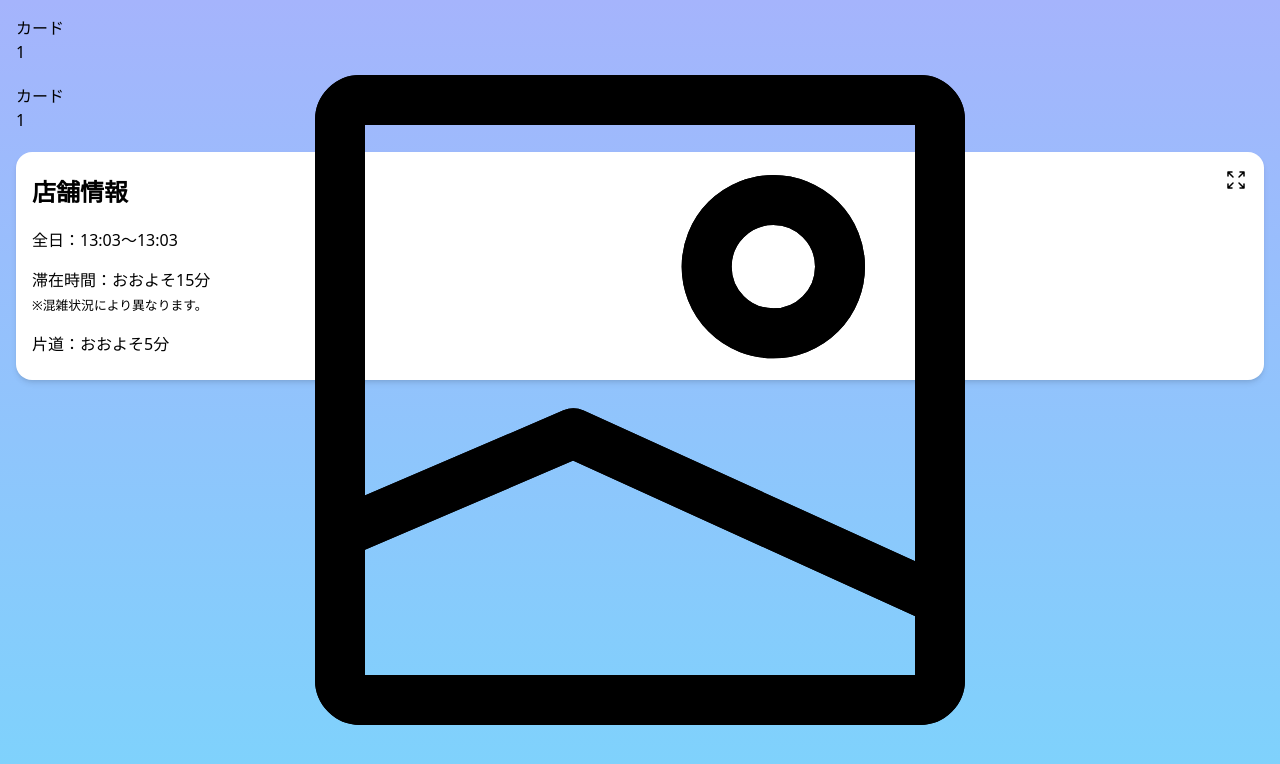
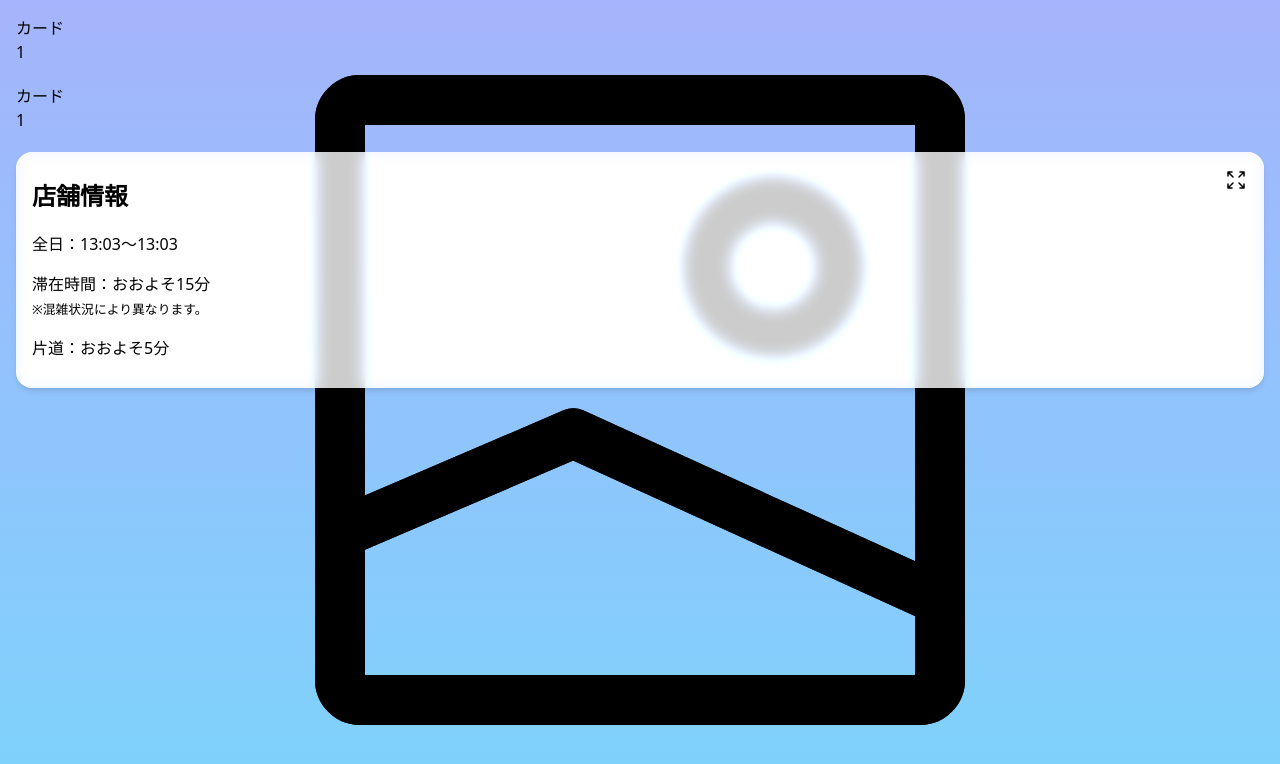
Before and after one commit to iputapp/lounas, a Next.js app: page /test/expand-panel in a window 1280 px wide. Shown: the top 764 px of the page. Built offline with nearby package versions, Linux system fonts and the light colour scheme.

Commit message:
Add backdrop-blur

```diff
--- a/src/app/test/expand-panel/page.tsx
+++ b/src/app/test/expand-panel/page.tsx
@@ -1,3 +1,6 @@
+import Cancel from "@icons/cancel.svg";
+import Check from "@icons/check.svg";
+
 import { CardHorizontal } from "@/components/cards/CardHorizontal";
 import { ExpandablePanel } from "@/components/layouts/ExpandablePanel";
 
@@ -38,10 +41,19 @@ export default function Test() {
           expandChildren={
             <div className="grid gap-5">
               <h4 className="text-2xl font-semibold">決済方法</h4>
-              <ul className="ms-5 list-disc">
+              <ul className="grid gap-1">
                 {data.payment.map((item) => (
-                  <li key={item.type}>
-                    {item.type}：{item.accepted ? "利用可能" : "利用不可"}
+                  <li key={item.type} className="grid grid-cols-2">
+                    <span>{item.type}</span>
+                    {item.accepted ? (
+                      <span className="text-green-600">
+                        <Check />
+                      </span>
+                    ) : (
+                      <span className="text-red-600">
+                        <Cancel />
+                      </span>
+                    )}
                   </li>
                 ))}
               </ul>
@@ -50,7 +62,7 @@ export default function Test() {
         >
           <div className="grid gap-5">
             <h4 className="text-2xl font-semibold">店舗情報</h4>
-            <ul className="flex flex-col space-y-4">
+            <ul className="grid gap-4">
               <li>
                 <p>
                   全日：{data.timeOpen}～{data.timeClose}
--- a/src/components/layouts/ExpandablePanel/index.tsx
+++ b/src/components/layouts/ExpandablePanel/index.tsx
@@ -14,10 +14,10 @@ type ExpandablePanelProps = {
 export function ExpandablePanel({ children, expandChildren }: ExpandablePanelProps) {
   const [expanded, setExpanded] = useState(false);
   return (
-    <div className={`${expanded && styles.backdrop}`}>
-      <div className={`${styles.container} ${expanded && styles.expanded}`}>
+    <div className={`${expanded ? styles.backdrop : ""}`}>
+      <div className={`${styles.container} ${expanded ? styles.expanded : ""}`}>
         <div className={styles.content}>
-          {children}
+          <div>{children}</div>
           {expanded && <div className={styles.content}>{expandChildren}</div>}
         </div>
         <button className={styles.icon} onClick={() => setExpanded(!expanded)}>
--- a/src/components/layouts/ExpandablePanel/styles.module.scss
+++ b/src/components/layouts/ExpandablePanel/styles.module.scss
@@ -2,24 +2,30 @@
 
 .backdrop {
   @apply fixed left-0 top-0 z-40
-    h-screen w-full
-    backdrop-brightness-50;
+    h-screen w-full;
+
+  background-color: rgb(0 0 0 / 50%);
 }
 
 .container {
-  @apply flex w-full items-start justify-between rounded-2xl bg-white p-4 shadow-md;
+  @apply relative flex w-full
+    items-start justify-between
+    overflow-clip rounded-2xl
+    p-4 shadow-md
+    backdrop-blur backdrop-brightness-200;
 
   height: fit-content;
+  background-color: rgb(255 255 255 / 80%);
   transition: height 0.5s ease-in-out;
 
   &.expanded {
     @apply absolute inset-0 m-auto;
 
     width: 90vw;
-    height: 60dvh;
+    height: 75dvh;
   }
 }
 
 .content {
-  @apply grid h-full w-full content-between py-2;
+  @apply grid h-full w-full content-between gap-5 py-3;
 }
```
